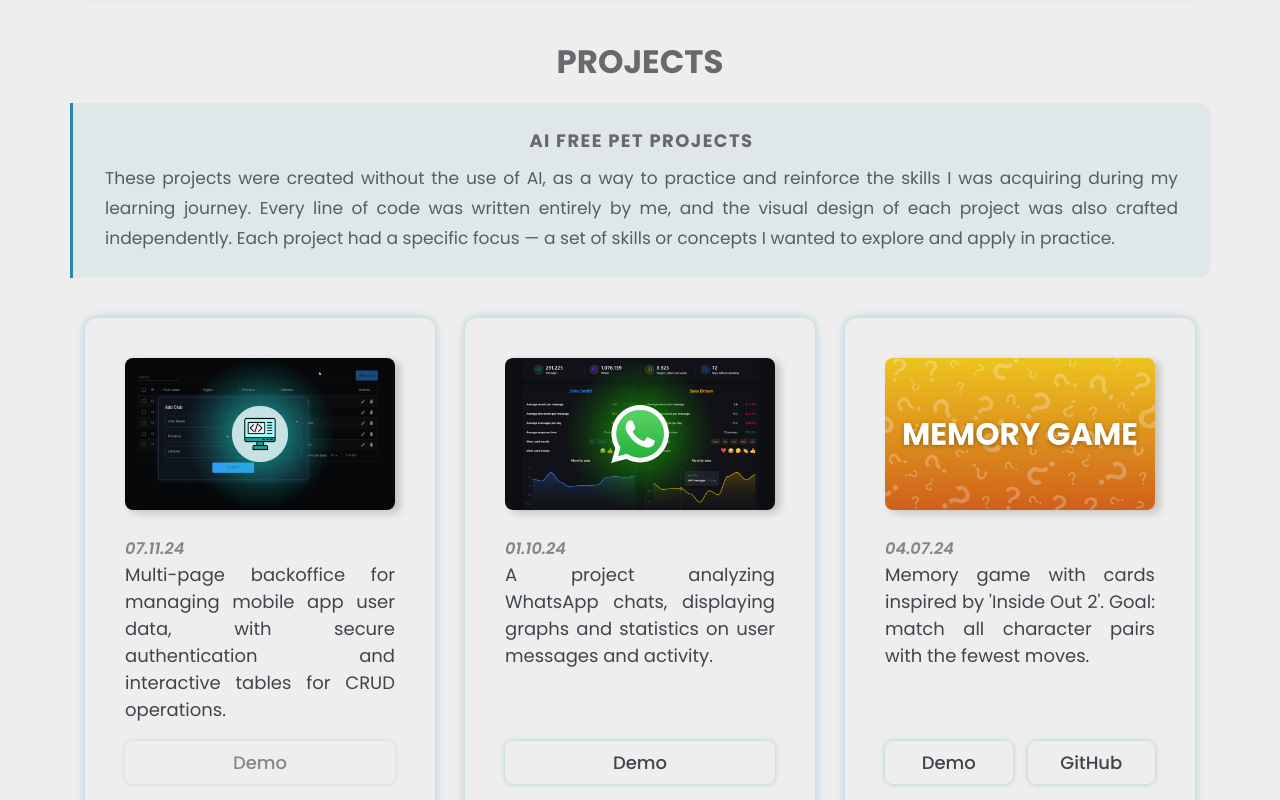
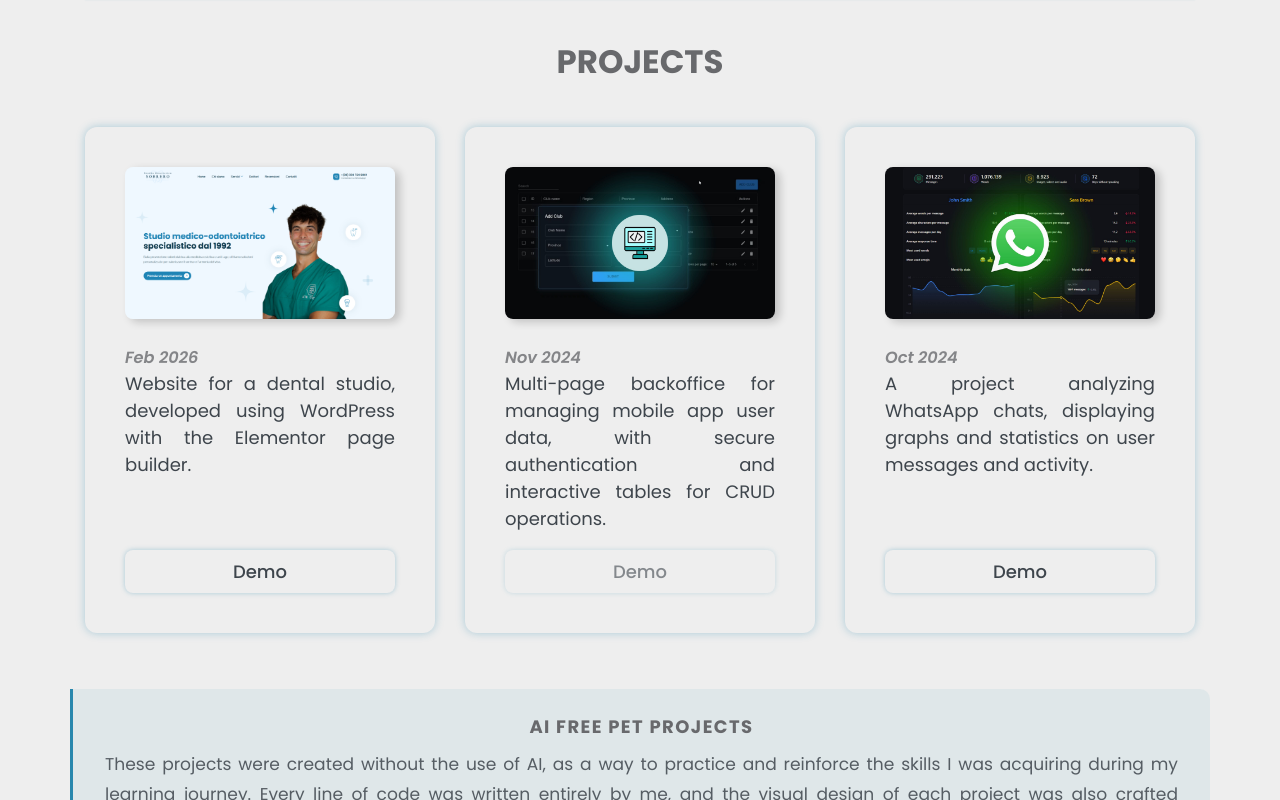
Before and after one commit to klementina1809/personalPortfolio, a React (Vite) app: page / in a window 1280 px wide. Shown: the part 1220-2020 px from the top of the page. Built offline with nearby package versions, Linux system fonts and the light colour scheme.

Commit message:
add new project

```diff
--- a/src/components/Projects.jsx
+++ b/src/components/Projects.jsx
@@ -7,7 +7,14 @@ import Project from "./Project";
 
 function Projects() {
 	const { t } = useTranslation();
-	const [projects, setProjects] = useState(data.projects);
+	const [projects] = useState(data.projects);
+
+	const recentProjects = projects
+		.filter((p) => !p.aiFree)
+		.sort((a, b) => b.id - a.id);
+	const aiProjects = projects
+		.filter((p) => p.aiFree)
+		.sort((a, b) => b.id - a.id);
 
 	return (
 		<>
@@ -16,6 +23,13 @@ function Projects() {
 				<h2 className="center" style={{ fontWeight: 700 }}>
 					{t("header.projects")}
 				</h2>
+			</Row>
+			<Row className="projects-container">
+				{recentProjects.map((project) => (
+					<Col sm={12} md={6} xl={4} key={project.id}>
+						<Project data={project} />
+					</Col>
+				))}
 			</Row>
 			<Row>
 				<div className="projects-intro">
@@ -28,15 +42,11 @@ function Projects() {
 				</div>
 			</Row>
 			<Row className="projects-container">
-				{projects
-					.sort((a, b) => b.id - a.id)
-					.map((project) => {
-						return (
-							<Col sm={12} md={6} xl={4} key={project.id}>
-								<Project data={project} />
-							</Col>
-						);
-					})}
+				{aiProjects.map((project) => (
+					<Col sm={12} md={6} xl={4} key={project.id}>
+						<Project data={project} />
+					</Col>
+				))}
 			</Row>
 		</>
 	);
--- a/src/data/allProjects.json
+++ b/src/data/allProjects.json
@@ -7,7 +7,8 @@
 			"img": "./photo/kinomonster.jpg",
 			"linkWeb": "https://klementina1809.github.io/movies-website/",
 			"linkGit": "https://github.com/klementina1809/movies-website",
-			"date": "02.08.23"
+			"date": "02.08.23",
+			"aiFree": true
 		},
 		{
 			"id": 2,
@@ -16,7 +17,8 @@
 			"img": "./photo/gestionale-web.jpg",
 			"linkWeb": "https://klementina1809.github.io/gestionale-web/",
 			"linkGit": "https://github.com/klementina1809/gestionale-web",
-			"date": "09.09.23"
+			"date": "09.09.23",
+			"aiFree": true
 		},
 		{
 			"id": 3,
@@ -25,7 +27,8 @@
 			"img": "./photo/calcolatrice.jpg",
 			"linkWeb": "https://klementina1809.github.io/calcolatrice/",
 			"linkGit": "https://github.com/klementina1809/calcolatrice",
-			"date": "03.01.24"
+			"date": "03.01.24",
+			"aiFree": true
 		},
 		{
 			"id": 4,
@@ -34,7 +37,8 @@
 			"img": "./photo/To Do List.jpg",
 			"linkWeb": "https://klementina1809.github.io/project/",
 			"linkGit": "https://github.com/klementina1809/project",
-			"date": "15.01.24"
+			"date": "15.01.24",
+			"aiFree": true
 		},
 		{
 			"id": 5,
@@ -43,7 +47,8 @@
 			"img": "./photo/Weather.jpg",
 			"linkWeb": "https://klementina1809.github.io/weatherStation/",
 			"linkGit": "https://github.com/klementina1809/weatherStation",
-			"date": "06.03.24"
+			"date": "06.03.24",
+			"aiFree": true
 		},
 		{
 			"id": 6,
@@ -52,7 +57,8 @@
 			"img": "./photo/pass-generator.jpg",
 			"linkWeb": "https://klementina1809.github.io/pass-generator/",
 			"linkGit": "https://github.com/klementina1809/pass-generator",
-			"date": "14.03.24"
+			"date": "14.03.24",
+			"aiFree": true
 		},
 		{
 			"id": 7,
@@ -61,7 +67,8 @@
 			"img": "./photo/square.jpg",
 			"linkWeb": "https://klementina1809.github.io/square/",
 			"linkGit": "https://github.com/klementina1809/square",
-			"date": "15.03.24"
+			"date": "15.03.24",
+			"aiFree": true
 		},
 		{
 			"id": 8,
@@ -70,7 +77,8 @@
 			"img": "./photo/calendar.jpg",
 			"linkWeb": "https://klementina1809.github.io/Calendar/",
 			"linkGit": "https://github.com/klementina1809/Calendar",
-			"date": "18.03.24"
+			"date": "18.03.24",
+			"aiFree": true
 		},
 		{
 			"id": 9,
@@ -79,7 +87,8 @@
 			"img": "./photo/slot.jpg",
 			"linkWeb": "https://klementina1809.github.io/slotMachine/",
 			"linkGit": "https://github.com/klementina1809/slotMachine",
-			"date": "29.03.24"
+			"date": "29.03.24",
+			"aiFree": true
 		},
 		{
 			"id": 10,
@@ -88,7 +97,8 @@
 			"img": "./photo/vidly.jpg",
 			"linkWeb": "https://klementina1809.github.io/mosh/",
 			"linkGit": "https://github.com/klementina1809/mosh",
-			"date": "31.03.24"
+			"date": "31.03.24",
+			"aiFree": true
 		},
 		{
 			"id": 11,
@@ -97,7 +107,8 @@
 			"img": "./photo/password-game.jpg",
 			"linkWeb": "https://klementina1809.github.io/passwordGame/",
 			"linkGit": "https://github.com/klementina1809/passwordGame",
-			"date": "12.04.24"
+			"date": "12.04.24",
+			"aiFree": true
 		},
 		{
 			"id": 12,
@@ -106,7 +117,8 @@
 			"img": "./photo/counter.jpg",
 			"linkWeb": "https://klementina1809.github.io/counter/",
 			"linkGit": "https://github.com/klementina1809/counter",
-			"date": "14.04.24"
+			"date": "14.04.24",
+			"aiFree": true
 		},
 		{
 			"id": 13,
@@ -115,7 +127,8 @@
 			"img": "./photo/black-jack.jpg",
 			"linkWeb": "https://klementina1809.github.io/black-jack/",
 			"linkGit": "https://github.com/klementina1809/black-jack",
-			"date": "18.04.24"
+			"date": "18.04.24",
+			"aiFree": true
 		},
 		{
 			"id": 14,
@@ -124,7 +137,8 @@
 			"img": "./photo/portfolio.jpg",
 			"linkWeb": "https://klementina1809.github.io/personalPortfolio/",
 			"linkGit": "https://github.com/klementina1809/personalPortfolio",
-			"date": "03.05.24"
+			"date": "03.05.24",
+			"aiFree": true
 		},
 		{
 			"id": 15,
@@ -133,7 +147,8 @@
 			"img": "./photo/currency-converter.jpg",
 			"linkWeb": "https://klementina1809.github.io/currencyConverter/",
 			"linkGit": "https://github.com/klementina1809/currencyConverter",
-			"date": "13.05.24"
+			"date": "13.05.24",
+			"aiFree": true
 		},
 		{
 			"id": 16,
@@ -142,7 +157,8 @@
 			"img": "./photo/text-editor.jpg",
 			"linkWeb": "https://klementina1809.github.io/email-editor/",
 			"linkGit": "https://github.com/klementina1809/email-editor",
-			"date": "24.05.24"
+			"date": "24.05.24",
+			"aiFree": true
 		},
 		{
 			"id": 17,
@@ -151,7 +167,8 @@
 			"img": "./photo/cat.jpg",
 			"linkWeb": "https://klementina1809.github.io/cat-generator/",
 			"linkGit": "https://github.com/klementina1809/cat-generator",
-			"date": "17.06.24"
+			"date": "17.06.24",
+			"aiFree": true
 		},
 		{
 			"id": 18,
@@ -160,7 +177,8 @@
 			"img": "./photo/memory.jpg",
 			"linkWeb": "https://klementina1809.github.io/memory/",
 			"linkGit": "https://github.com/klementina1809/memory",
-			"date": "04.07.24"
+			"date": "04.07.24",
+			"aiFree": true
 		},
 		{
 			"id": 19,
@@ -169,7 +187,8 @@
 			"img": "./photo/WhatsStats1.jpg",
 			"linkWeb": "https://whatsstats.netlify.app/",
 			"linkGit": null,
-			"date": "01.10.24"
+			"date": "Oct 2024",
+			"aiFree": false
 		},
 		{
 			"id": 20,
@@ -178,7 +197,18 @@
 			"img": "./photo/backoffice.jpg",
 			"linkWeb": "",
 			"linkGit": null,
-			"date": "07.11.24"
+			"date": "Nov 2024",
+			"aiFree": false
+		},
+		{
+			"id": 21,
+			"title": "Studio Sobrero",
+			"description": "",
+			"img": "./photo/Sobrero.png",
+			"linkWeb": "https://www.studiosobrero.it/",
+			"linkGit": null,
+			"date": "Feb 2026",
+			"aiFree": false
 		}
 	]
 }
--- a/src/locales/en.json
+++ b/src/locales/en.json
@@ -27,6 +27,7 @@
 		"17": "An app that displays random cat images and facts, allowing users to export content to a PDF, fetching data via API requests.",
 		"18": "Memory game with cards inspired by 'Inside Out 2'. Goal: match all character pairs with the fewest moves.",
 		"19": "A project analyzing WhatsApp chats, displaying graphs and statistics on user messages and activity.",
-		"20": "Multi-page backoffice for managing mobile app user data, with secure authentication and interactive tables for CRUD operations."
+		"20": "Multi-page backoffice for managing mobile app user data, with secure authentication and interactive tables for CRUD operations.",
+		"21": "Website for a dental studio, developed using WordPress with the Elementor page builder."
 	}
 }
--- a/src/locales/it.json
+++ b/src/locales/it.json
@@ -27,6 +27,7 @@
 		"17": "Un'app che mostra immagini e fatti casuali di gatti, permettendo di esportare il contenuto in PDF, ottenendo dati tramite richieste API al server.",
 		"18": "Gioco Memory con carte ispirate a 'Inside Out 2'. Scopo: trovare tutte le coppie di personaggi con il minor numero di mosse.",
 		"19": "Un progetto che analizza le chat di WhatsApp, mostrando grafici e statistiche sui messaggi e l'attività degli utenti.",
-		"20": "Backoffice multipagina per la gestione dei dati degli utenti di un'app mobile, con autenticazione sicura e tabelle interattive per operazioni CRUD."
+		"20": "Backoffice multipagina per la gestione dei dati degli utenti di un'app mobile, con autenticazione sicura e tabelle interattive per operazioni CRUD.",
+		"21": "Sito web per uno studio dentistico, realizzato con WordPress tramite il page builder Elementor."
 	}
 }
```
Also changed, not shown: public/photo/Sobrero.png (added).
